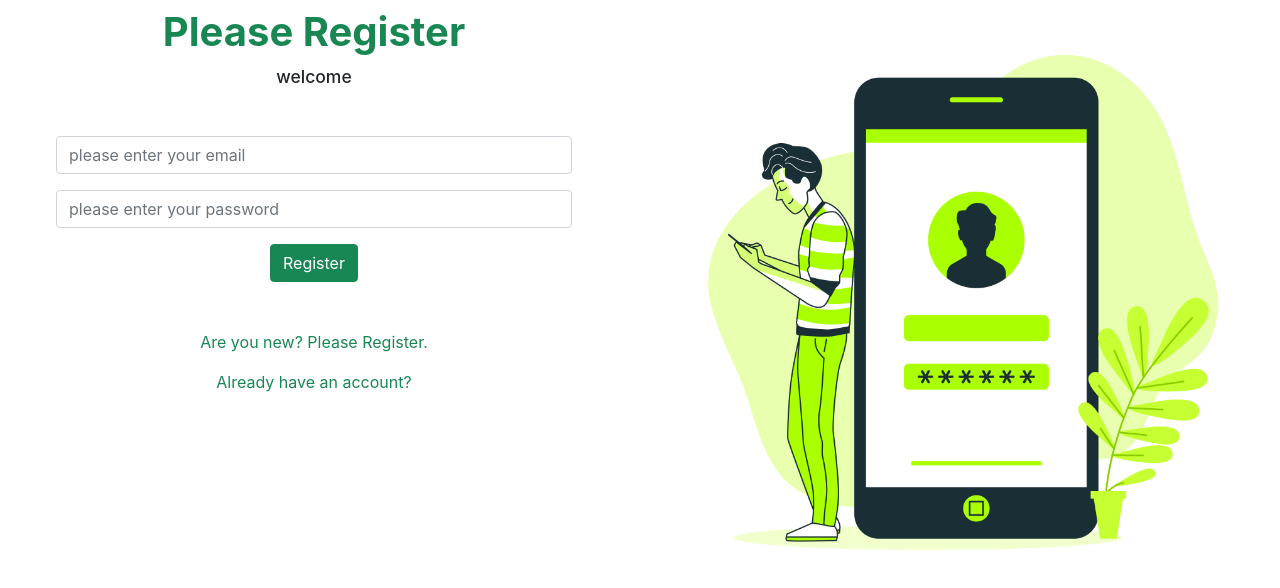
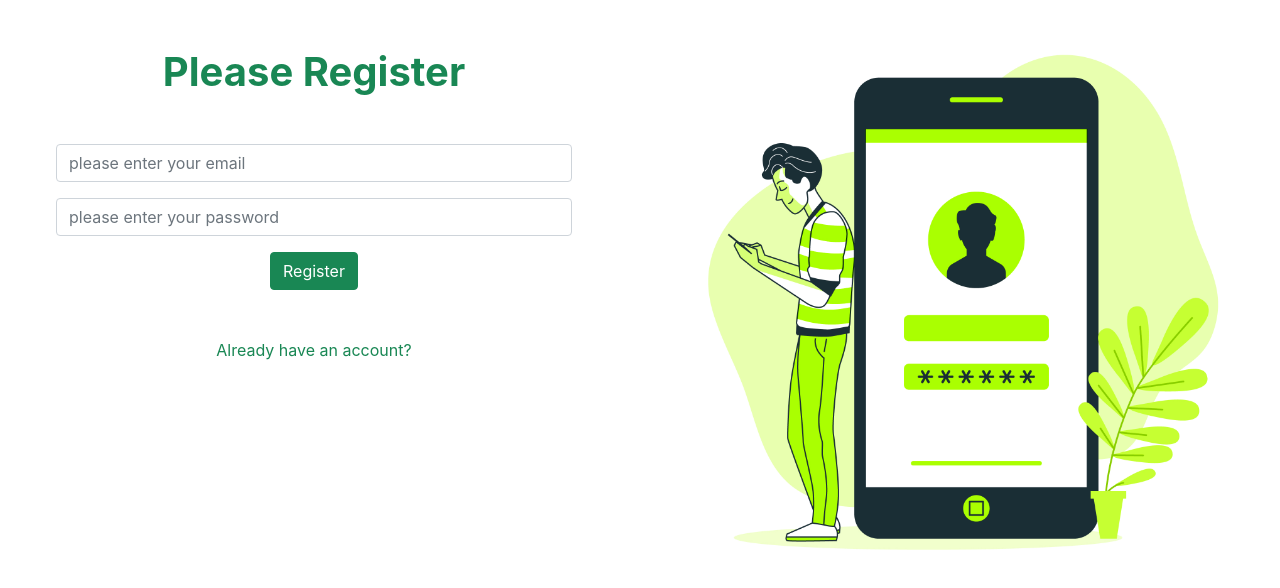
Before and after one commit to ProtyoyGhosh/Simple-Firebase-Authentication, a React (Create React App) app: page / in a window 1280 px wide. Shown: the top 588 px of the page. Built offline with nearby package versions, Linux system fonts and the light colour scheme.

Commit message:
toglle login & register

```diff
--- a/src/App.css
+++ b/src/App.css
@@ -5,6 +5,10 @@
 .App-logo {
   height: 40vmin;
   pointer-events: none;
+}
+
+.pointer {
+  cursor: pointer;
 }
 
 @media (prefers-reduced-motion: no-preference) {
@@ -32,6 +36,7 @@
   from {
     transform: rotate(0deg);
   }
+
   to {
     transform: rotate(360deg);
   }
--- a/src/App.js
+++ b/src/App.js
@@ -3,20 +3,25 @@ import img1 from '../src/images/Mobile.jpg';
 import Login from './Login & Registration/Login';
 import firebaseInitialize from './FireBase/Firebase-initialize';
 import Register from './Login & Registration/Register';
+import { useState } from 'react';
 
 
 firebaseInitialize();
 function App() {
+  const [toogle, setToggle] = useState(false);
+  console.log(toogle)
   return (
     <div className="App">
       <div className="row">
         <div className="login-area col-md-6">
+          {
+            toogle ? <Login></Login> : <Register></Register>
+          }
 
-          {/* <Login></Login> */}
-          <Register></Register>
-
-          <p className='text-success'>Are you new? Please Register.</p>
-          <p className='text-success'>Already have an account?</p>
+          {
+            toogle ? <p onClick={() => { setToggle(false) }} className='text-success pointer'>Are you new? Please Register.</p> :
+              <p onClick={() => { setToggle(true) }} className='text-success pointer'>Already have an account?</p>
+          }
         </div>
         <div className="col-md-6">
           <div className="img">
--- a/src/Login & Registration/Login.js
+++ b/src/Login & Registration/Login.js
@@ -39,8 +39,8 @@ const Login = () => {
 
     return (
         <div className='m-2'>
-            <h1 className='text-success fw-bolder'>Please Login</h1>
-            <h5><small>Looged in as: {user?.Name}</small></h5>
+            <h1 className='text-success fw-bolder mt-3'>Please Login</h1>
+            {user.Email && <h5><small className='text-danger'>Welcome: {user?.Name}</small></h5>}
             <form className='m-5'>
                 <div class="mb-3">
                     <input type="email" class="form-control" id="exampleInputEmail1" aria-describedby="emailHelp" placeholder='please enter your email' />
--- a/src/Login & Registration/Register.js
+++ b/src/Login & Registration/Register.js
@@ -42,8 +42,8 @@ const Register = () => {
     return (
         <div>
             <div className='m-2'>
-                <h1 className='text-success fw-bolder'>Please Register</h1>
-                <h5><small>welcome {user?.Email}</small></h5>
+                <h1 className='text-success fw-bolder mt-5'>Please Register</h1>
+                {user.Email && <h5><small className='text-danger'>Thank You {user?.Email} for Registering</small></h5>}
                 <form onSubmit={handleRegisterSubmit} className='m-5'>
                     <div class="mb-3">
                         <input onChange={handleEmailInput} type="email" class="form-control" id="exampleInputEmail1" aria-describedby="emailHelp" placeholder='please enter your email' required />
```
